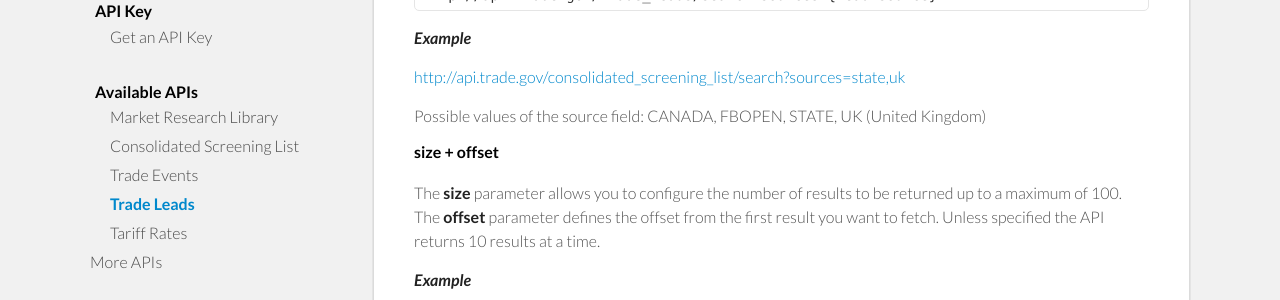
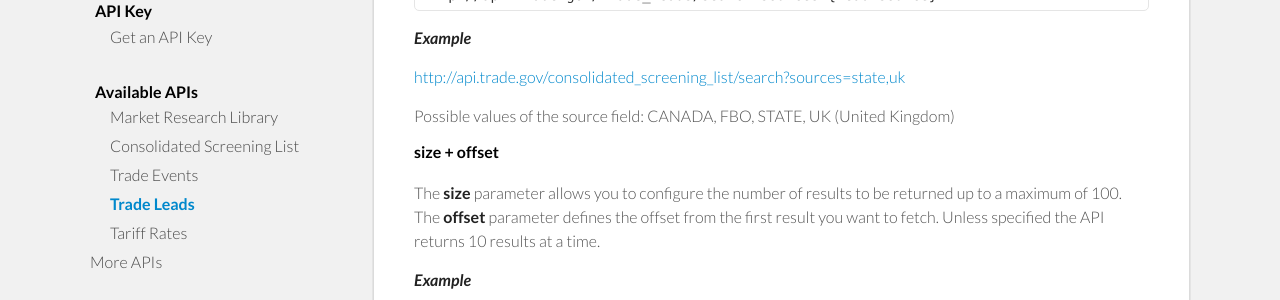
Before and after one commit to InternationalTradeAdministration/developerportal, a Jekyll site: the page built from _posts/v2/2015-02-24-trade-leads.md, in a window 1280 px wide and 900 px high, scrolled down 1409 px. Shown: the part 154-454 px from the top of the window. Built offline with Jekyll 4.4.1, drawn with Linux system fonts in a browser that asks for light colours; nearby versions of some CDN libraries.

Commit message:
Change Fbopen sources val to FBO

```diff
--- a/_posts/v2/2014-11-17-ita-articles.markdown
+++ b/_posts/v2/2014-11-17-ita-articles.markdown
@@ -9,7 +9,6 @@ layout: body
 
 
 {% include articles-tabs %}
-
 This endpoint and its documentation has been updated to Version 2. Please visit the [API v1 Documentation]({{ site.baseurl }}/v1/trade-news-articles.html) page for the Version 1 documentation.
 
 ##Resource URL
--- a/_posts/v2/2015-02-24-trade-leads.md
+++ b/_posts/v2/2015-02-24-trade-leads.md
@@ -8,7 +8,6 @@ published: true
 #Trade Leads API
 
 {% include trade-leads-tabs %}
-
 This endpoint and its documentation has been updated to Version 2. Please visit the [API v1 Documentation]({{ site.baseurl }}/v1/trade-leads.html) page for the Version 1 documentation.
 
 ##Resource URL
@@ -58,7 +57,7 @@ Searches only the leads specified by the **Source** field.
 
 [http://api.trade.gov/consolidated_screening_list/search?sources=state,uk](http://api.trade.gov/consolidated_screening_list/search?sources=state,uk)
 
-Possible values of the source field:  CANADA, FBOPEN, STATE, UK (United Kingdom)
+Possible values of the source field:  CANADA, FBO, STATE, UK (United Kingdom)
 
 ###size + offset
 
@@ -131,7 +130,7 @@ Canadian leads are subject to Canada's license located at:
 | url                                  | URL that pertains to the bid |
 | specific_location                    | Location of the opportunity |
 | specific_address                     | Address of the opportunity's location |
-| source                               | FBOPEN |
+| source                               | FBO |
 
 
 ###State Department Description
```
Also changed, not shown: _posts/v2/2015-02-14-trade-events.md (+0 -1 lines), _posts/v2/2015-02-24-csl.md (+0 -1 lines), _posts/v2/2015-02-24-ita-office-locations.md (+0 -1 lines), _posts/v2/2015-02-24-market-research-library.md (+0 -1 lines).
